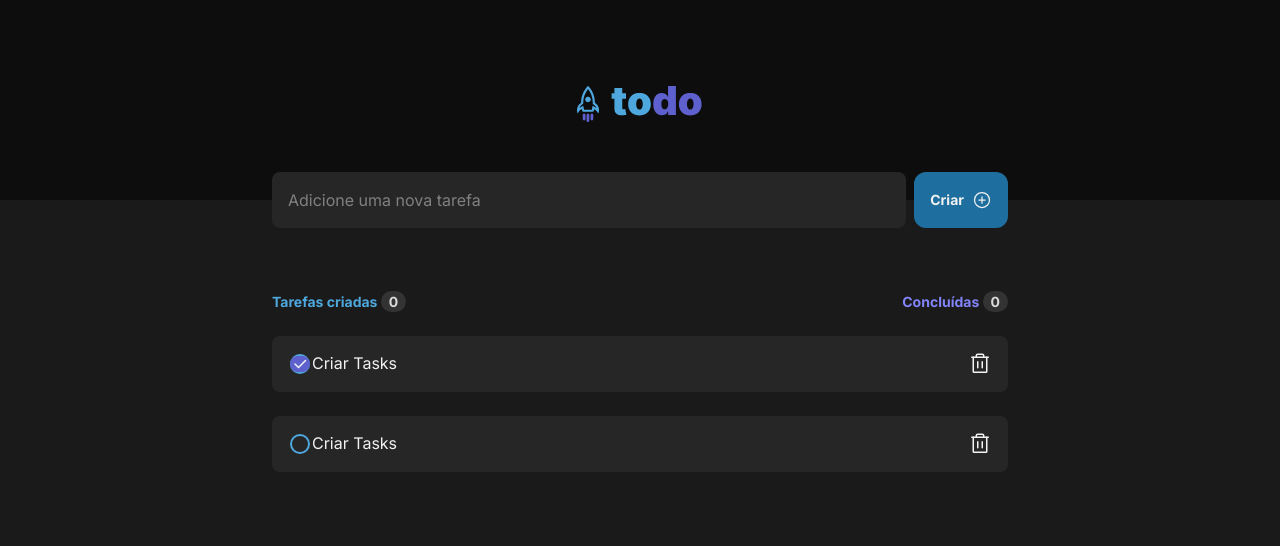
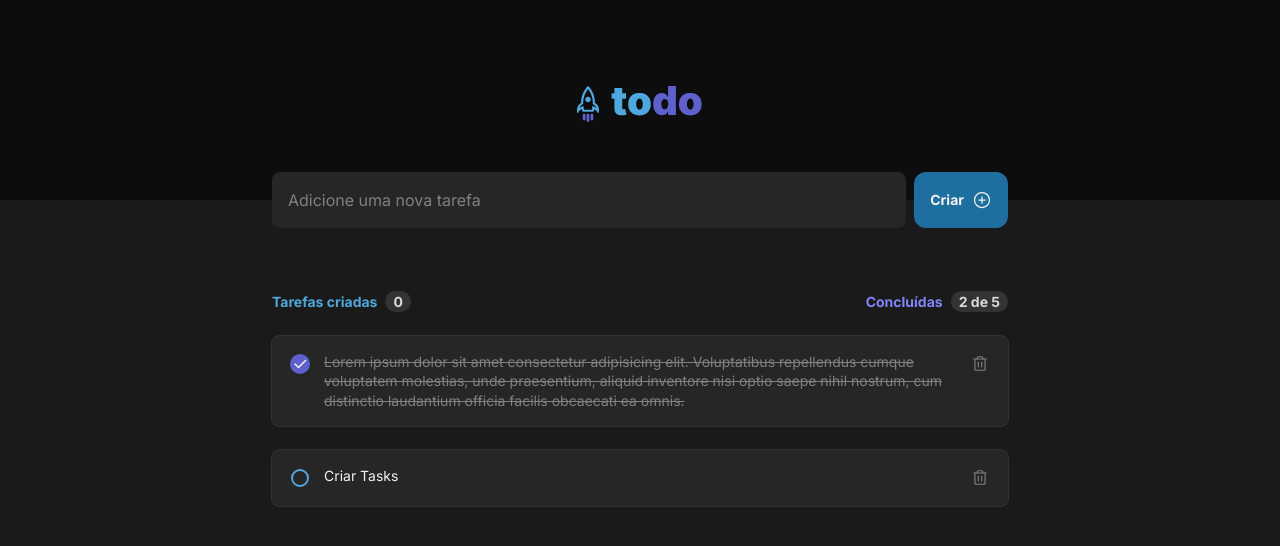
Before and after one commit to IgorWeisss/Ignite-Desafio-1-ToDo-List, a React (Vite) app: page / in a window 1280 px wide. Shown: the top 546 px of the page. Built offline with nearby package versions, Linux system fonts and the light colour scheme.

Commit message:
Layout OK

```diff
--- a/src/App.tsx
+++ b/src/App.tsx
@@ -9,7 +9,7 @@ const tasks = [
   {
     id: uuidv4(),
     completed: true,
-    content: 'Criar Tasks'
+    content: 'Lorem ipsum dolor sit amet consectetur adipisicing elit. Voluptatibus repellendus cumque voluptatem molestias, unde praesentium, aliquid inventore nisi optio saepe nihil nostrum, cum distinctio laudantium officia facilis obcaecati ea omnis.'
   },
   {
     id: uuidv4(),
@@ -37,12 +37,24 @@ export function App() {
             <p
               className="font-bold text-[0.875rem] text-blue"
             >
-              Tarefas criadas <span className="bg-gray-400 text-gray-200 px-2 py-[0.125rem] rounded-full">0</span>
+              Tarefas criadas
+              <span
+                className="bg-gray-400 ml-2 text-gray-200 px-2 py-[0.125rem]
+                rounded-full"
+              >
+                0
+              </span>
             </p>
             <p
               className="font-bold text-[0.875rem] text-purple"
             >
-              Concluídas <span className="bg-gray-400 text-gray-200 px-2 py-[0.125rem] rounded-full">0</span>
+              Concluídas
+              <span
+                className="bg-gray-400 ml-2 text-gray-200 px-2 py-[0.125rem]
+                rounded-full"
+              >
+                2 de 5
+              </span>
             </p>
           </div>
 
--- a/src/components/EmptyList.tsx
+++ b/src/components/EmptyList.tsx
@@ -2,10 +2,12 @@ import { Clipboard } from "./Clipboard";
 
 export function EmptyList () {
   return (
-    <div className="flex flex-col items-center justify-center px-6 py-16 border-t-[1px] border-gray-400 gap-4">
+    <div className="flex flex-col items-center justify-center px-6 py-16
+    border-t-[1px] border-gray-400 gap-4">
       <Clipboard />
       <p className="text-[1rem] text-gray-300">
-        <span className="font-bold">Você ainda não tem tarefas cadastradas</span><br />
+        <span className="font-bold">Você ainda não tem tarefas cadastradas</span>
+        <br />
         Crie tarefas e organize seus itens a fazer
       </p>
     </div>
--- a/src/components/NewTask.tsx
+++ b/src/components/NewTask.tsx
@@ -13,7 +13,7 @@ export function NewTask () {
       <button
         type="submit"
         className="flex items-center justify-center gap-2 p-4 rounded-xl
-        bg-blue-dark focus:bg-blue font-bold text-[0.875rem] transition-colors"
+        bg-blue-dark hover:bg-blue font-bold text-[0.875rem] transition-colors"
       >
         Criar
         <PlusCircle size={20}/>
--- a/src/components/Task.tsx
+++ b/src/components/Task.tsx
@@ -1,32 +1,47 @@
-import * as Checkbox from '@radix-ui/react-checkbox';
+import * as Checkbox from '@radix-ui/react-checkbox'
 
-import { Check, Trash } from "phosphor-react"
+import { Check, Trash } from 'phosphor-react'
 
 interface TaskProps {
   completed: boolean
   content: string
 }
 
-export function Task ({ completed, content }:TaskProps) {
+export function Task({ completed, content }: TaskProps) {
+
+  const strikeText = completed ? "line-through text-gray-300" : ""
+
   return (
     <div
-      className="flex justify-between p-4 rounded-lg bg-gray-500"
+      className="flex justify-between items-start p-4 gap-3 rounded-lg ring-1
+      ring-gray-400 bg-gray-500"
     >
-      <div className='w-6 h-6 flex items-center justify-center'>
+      <div className="w-6 h-6 flex items-center justify-center">
         <Checkbox.Root
           checked={completed}
-          className='group flex box-content items-center justify-center w-4 h-4 rounded-full border-blue border-2 hover:bg-blue-dark hover:bg-opacity-20 hover:border-blue-dark transition-colors'
+          className="group flex box-content items-center justify-center
+          w-[0.875rem] h-[0.875rem] rounded-full border-blue border-2
+          hover:bg-blue-dark hover:bg-opacity-20 hover:border-blue-dark
+          transition-colors"
         >
           <Checkbox.Indicator
-            className='flex items-center justify-center w-[calc(100% + 4px)] h-full rounded-full
-            z-10 bg-purple-dark border-purple-dark border-2 group-hover:border-purple group-hover:bg-purple transition-all'
+            className="flex items-center justify-center w-[calc(100% + 4px)]
+            h-[calc(100% + 4px)] rounded-full z-10 bg-purple-dark
+            border-purple-dark border-2 group-hover:border-purple
+            group-hover:bg-purple transition-all"
           >
-            <Check weight='bold' size={16}/>
+            <Check weight="bold" size={16} />
           </Checkbox.Indicator>
         </Checkbox.Root>
       </div>
-      <p className='grow'>{content}</p>
-      <Trash size={24}/>
+      <p className={`flex-1 text-[0.875rem] text-gray-100 ${strikeText}`}>{content}</p>
+      <button
+        className="flex items-center justify-center w-6 h-6
+      text-gray-300 hover:bg-gray-400 hover:text-danger rounded
+        transition-all"
+      >
+        <Trash size={18} />
+      </button>
     </div>
   )
 }
```
